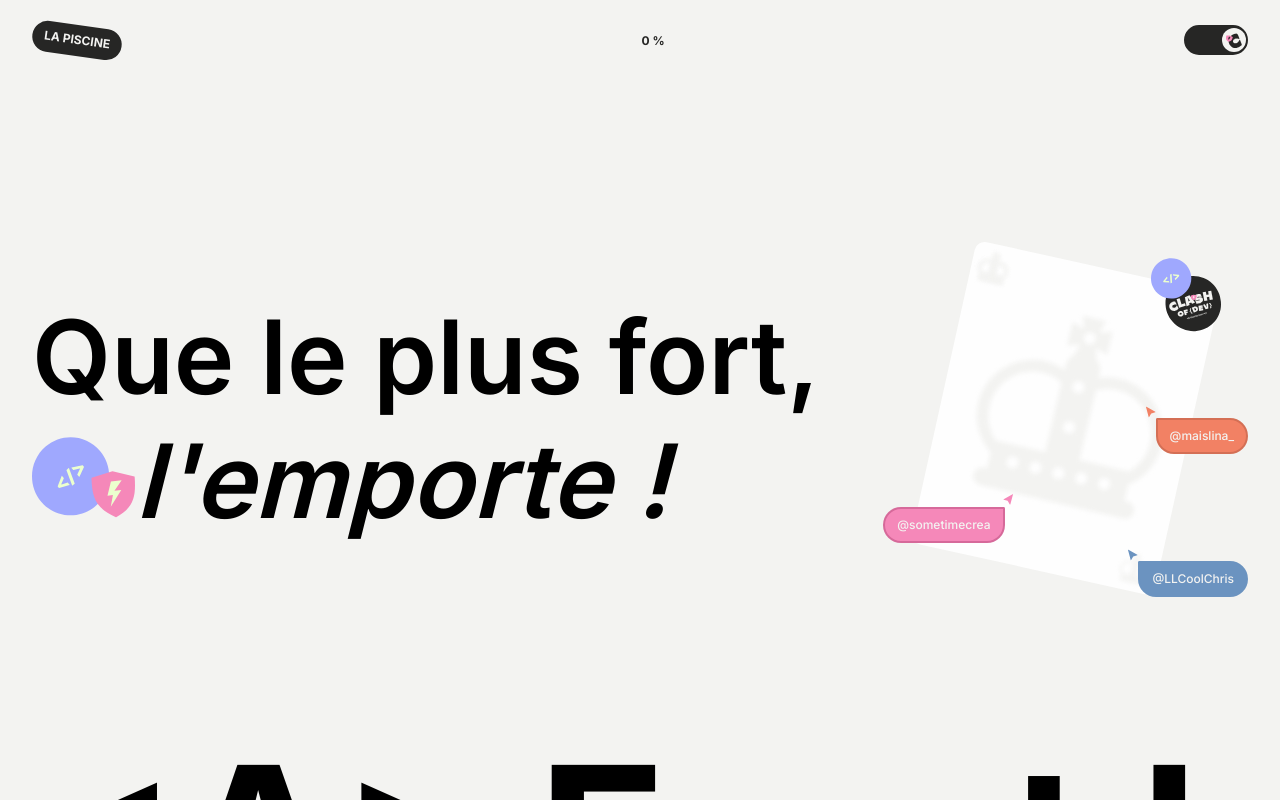
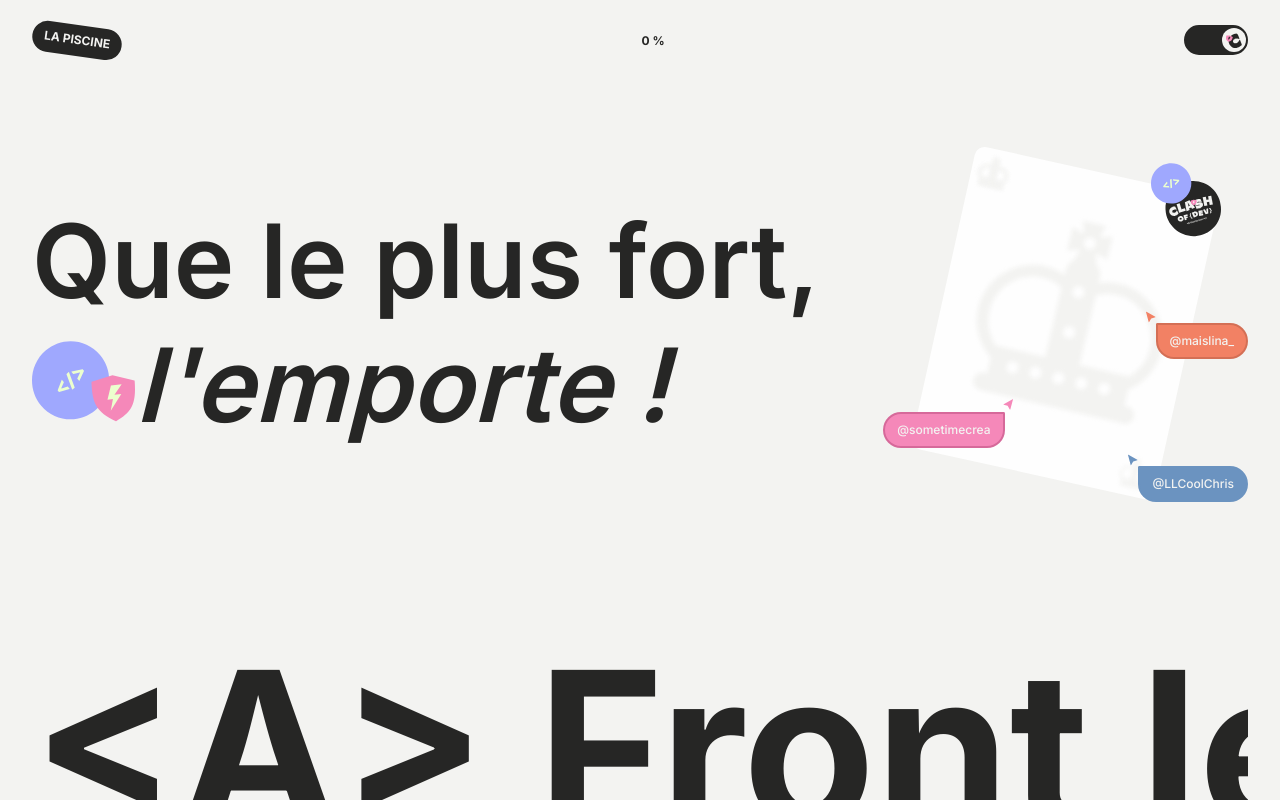
Before and after one commit to pommito/ClashOfDev_2024, a React (Vite) app: page / in a window 1280 px wide. Built offline with nearby package versions, Linux system fonts and the light colour scheme.

Commit message:
implementing theme switcher, context is setup now i need to apply styling to all elements

```diff
--- a/src/components/App/App.jsx
+++ b/src/components/App/App.jsx
@@ -1,14 +1,19 @@
 import { useRef, useState, useEffect } from 'react';
-import './App.scss';
-import cards from '../../../data/data';
-
 import ProgressBar from '../utils/ProgressBar/ProgressBar';
 import Header from '../layouts/Header/Header';
 import Hero from '../layouts/Hero/Hero';
 import Card from '../utils/Card/Card';
 import Footer from '../layouts/Footer/Footer';
 
+// Data
+import cards from '../../data/data';
+
+// Styling
+import './App.scss';
+import { useTheme } from '../../hooks/useTheme';
+
 function App() {
+  const { isDarkMode } = useTheme();
   const scrollRef = useRef(null);
   const [scrollProgress, setScrollProgress] = useState(0);
 
@@ -35,7 +40,7 @@ function App() {
   }, [scrollRef]);
 
   return (
-    <div className="App" ref={scrollRef}>
+    <div className={`App ${isDarkMode ? 'dark' : 'light'}`} ref={scrollRef}>
       <ProgressBar scrollProgress={scrollProgress} />
       <Header scrollProgress={scrollProgress} />
       <main>
--- a/src/components/layouts/Header/Header.jsx
+++ b/src/components/layouts/Header/Header.jsx
@@ -1,24 +1,20 @@
 import './Header.scss';
 
 import image from '../../../assets/toggleButton.svg';
-import { useState } from 'react';
+import { useTheme } from '../../../hooks/useTheme';
 
 const Header = ({ scrollProgress }) => {
-  const [isThemeLight, setIsThemeLight] = useState(true);
+  const { isDarkMode, toggleDarkMode } = useTheme();
 
   const scrollPourcent = Math.round(scrollProgress);
-
-  const handleThemeSwitch = () => {
-    setIsThemeLight(!isThemeLight);
-  };
 
   return (
     <header className="Header">
       <div className="Header-logo">La piscine</div>
       <div className="Header-pourcentage">{`${scrollPourcent} %`}</div>
 
-      <button className="Header-button" onClick={handleThemeSwitch}>
-        <div className={`Header-button-toggle ${isThemeLight ? '' : 'dark'}`}>
+      <button className="Header-button" onClick={toggleDarkMode}>
+        <div className={`Header-button-toggle ${isDarkMode ? 'dark' : ''}`}>
           <img src={image} alt="" />
         </div>
       </button>
--- a/src/components/layouts/Hero/Hero.scss
+++ b/src/components/layouts/Hero/Hero.scss
@@ -13,7 +13,7 @@
     align-items: center;
     width: 100%;
     height: 40%;
-    margin-top: 200px;
+    margin-top: 12.5vh;
 
     &-subtitle {
       width: 65%;
--- /dev/null
+++ b/src/context/ThemeContext.jsx
@@ -0,0 +1,24 @@
+import { createContext, useState, useEffect } from 'react';
+
+export const ThemeContext = createContext();
+
+export const ThemeProvider = ({ children }) => {
+  const [isDarkMode, setIsDarkMode] = useState(false);
+
+  useEffect(() => {
+    document.documentElement.setAttribute('data-theme', isDarkMode ? 'dark' : 'light');
+  }, [isDarkMode]);
+
+  useEffect(() => {
+    const savedTheme = localStorage.getItem('theme');
+    setIsDarkMode(savedTheme === 'dark');
+  }, []);
+
+  const toggleDarkMode = () => {
+    const newDarkMode = !isDarkMode;
+    setIsDarkMode(newDarkMode);
+    localStorage.setItem('theme', newDarkMode ? 'dark' : 'light');
+  };
+
+  return <ThemeContext.Provider value={{ isDarkMode, toggleDarkMode }}>{children}</ThemeContext.Provider>;
+};
--- /dev/null
+++ b/src/hooks/useTheme.js
@@ -0,0 +1,10 @@
+import { useContext } from 'react';
+import { ThemeContext } from '../context/ThemeContext';
+
+export const useTheme = () => {
+  const context = useContext(ThemeContext);
+  if (context === undefined) {
+    throw new Error('useTheme must be used within a ThemeProvider');
+  }
+  return context;
+};
--- a/src/main.jsx
+++ b/src/main.jsx
@@ -2,9 +2,12 @@ import { StrictMode } from 'react';
 import { createRoot } from 'react-dom/client';
 import App from './components/App/App';
 import './styles/index.scss';
+import { ThemeProvider } from './context/ThemeContext';
 
 createRoot(document.getElementById('root')).render(
   <StrictMode>
-    <App />
+    <ThemeProvider>
+      <App />
+    </ThemeProvider>
   </StrictMode>
 );
--- /dev/null
+++ b/src/styles/_themes.scss
@@ -0,0 +1,17 @@
+@use 'variables' as *;
+
+html[data-theme='dark'] {
+  --background-color: #{$black};
+  --color: #{$beige};
+
+  --reversedBg: #{$beige};
+  --reversedColor: #{$black};
+}
+
+html[data-theme='light'] {
+  --background-color: #{$beige};
+  --color: #{$black};
+
+  --reversedBg: #{$black};
+  --reversedColor: #{$beige};
+}
--- a/src/styles/index.scss
+++ b/src/styles/index.scss
@@ -1,4 +1,5 @@
 @use 'variables' as v;
+@use '../styles/themes' as *;
 
 * {
   padding: 0;
@@ -8,10 +9,12 @@
 
 html,
 body {
-  background-color: v.$beige;
+  background-color: var(--background-color);
+  color: var(--color);
   font-family: v.$font;
   height: 100%;
   overflow: hidden;
+  transition: background-color 0.3s ease, color 0.3s ease;
 }
 
 h2 {
```
Also changed, not shown: src/data/data.js (renamed from data/data.js, +12 -12 lines).
